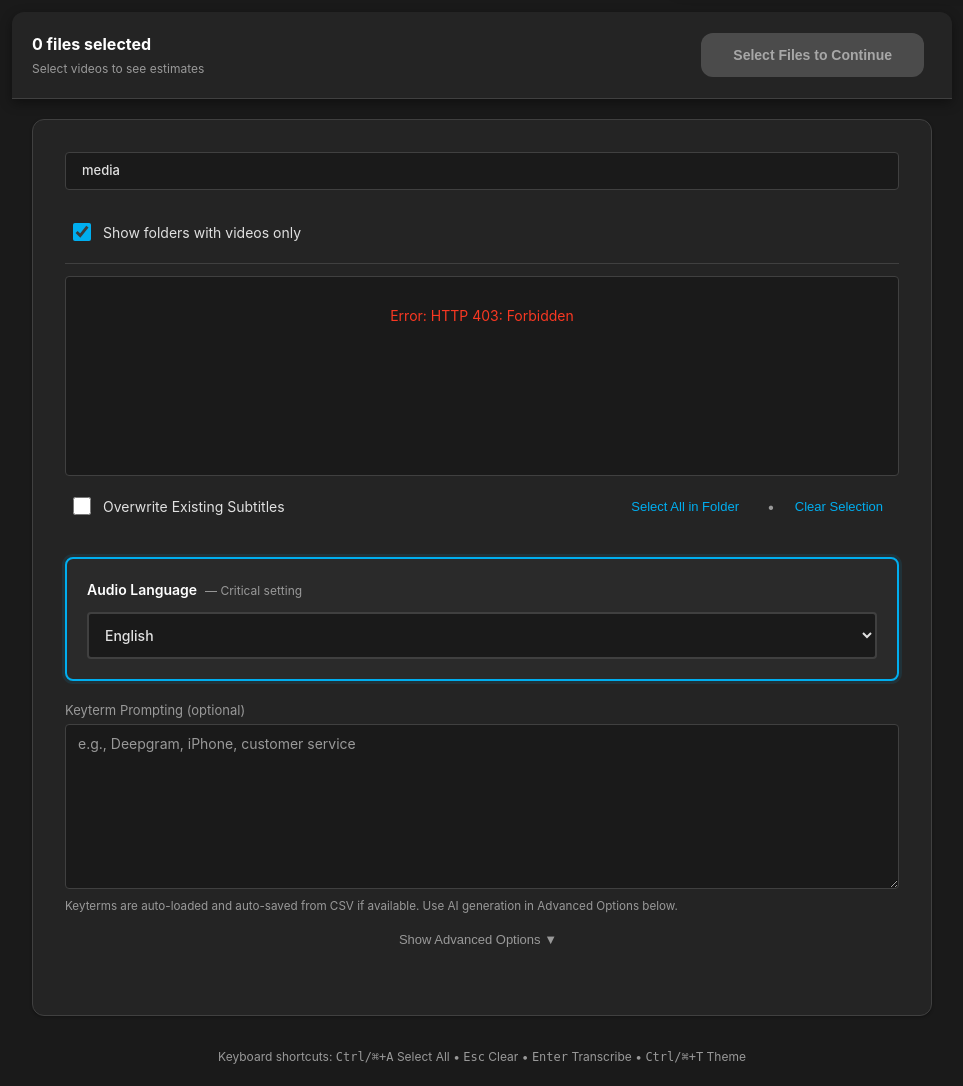
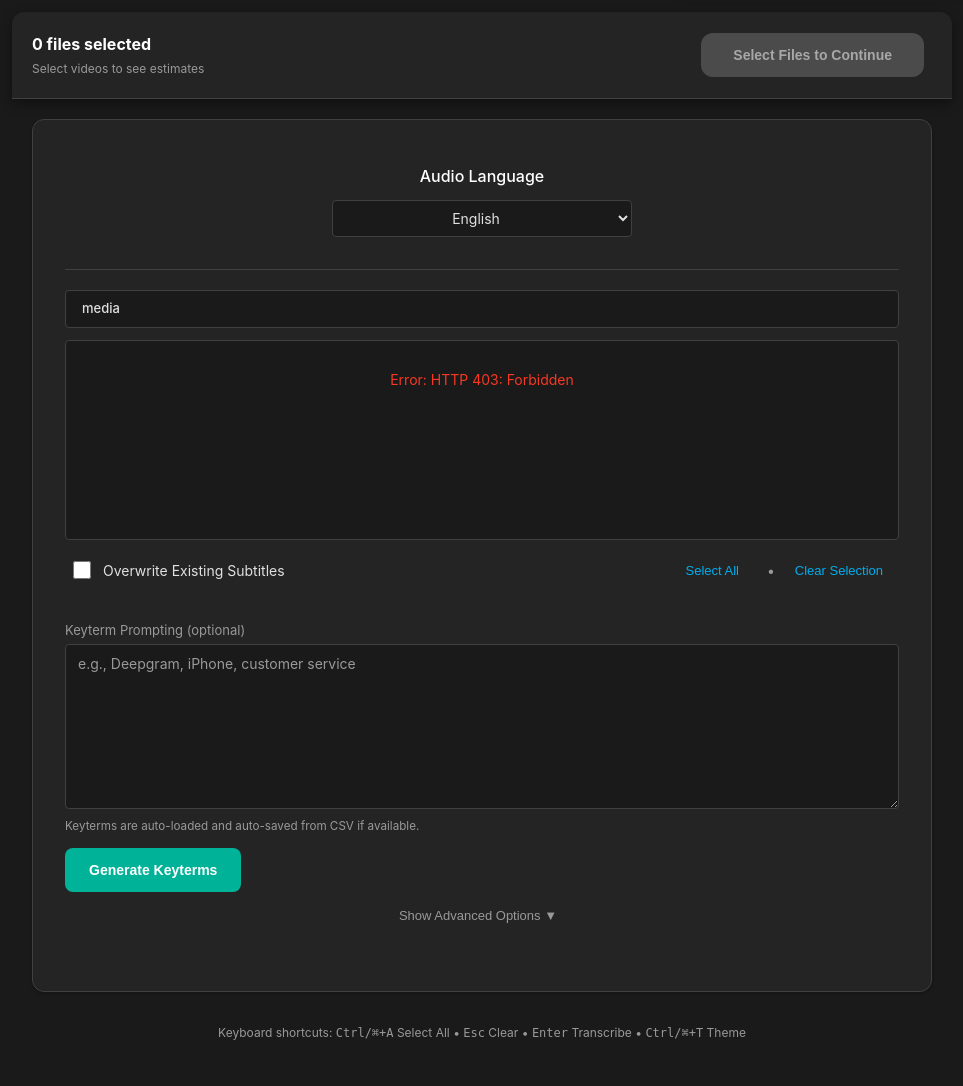
Before and after one commit to tylerbcrawford/deepgram-subtitles, a Flask app: page / in a window 1280 px wide. Shown: the part 109-1195 px from the top of the page, without its empty margins (158-1121 px from the left). After the commit the page ends 1149 px from the top, so only its background shows below. Run offline with Flask 3, Linux system fonts and the light colour scheme.

Commit message:
claude code first try gui

```diff
--- a/web/app.py
+++ b/web/app.py
@@ -291,6 +291,11 @@
     detect_language = body.get("detect_language", False)
     measurements = body.get("measurements", False)
 
+    # Advanced Transcript Features
+    diarization = body.get("diarization", True)  # Default to True (current behavior)
+    utterances = body.get("utterances", True)   # Default to True (current behavior)
+    paragraphs = body.get("paragraphs", True)   # Default to True (current behavior)
+
     # Validate and filter files
     files = []
     for f in raw_files:
@@ -316,7 +321,10 @@
         numerals=numerals,
         filler_words=filler_words,
         detect_language=detect_language,
-        measurements=measurements
+        measurements=measurements,
+        diarization=diarization,
+        utterances=utterances,
+        paragraphs=paragraphs
     )
 
     return jsonify({
--- a/web/static/app.js
+++ b/web/static/app.js
@@ -27,18 +27,37 @@
         })
         .catch(err => console.error('Failed to load config:', err));
 
-    // Reset all checkboxes to default (unchecked) state
+    // Reset checkboxes that should be unchecked by default
     const enableTranscript = document.getElementById('enableTranscript');
     const forceRegenerate = document.getElementById('forceRegenerate');
     const saveRawJson = document.getElementById('saveRawJson');
-    const profanityFilter = document.getElementById('profanityFilter');
+    const detectLanguage = document.getElementById('detectLanguage');
+    const multiLanguage = document.getElementById('multiLanguage');
 
     if (enableTranscript) enableTranscript.checked = false;
     if (forceRegenerate) forceRegenerate.checked = false;
     if (saveRawJson) saveRawJson.checked = false;
+    if (detectLanguage) detectLanguage.checked = false;
+    if (multiLanguage) multiLanguage.checked = false;
 
-    // Reset profanity filter to default (off)
-    if (profanityFilter) profanityFilter.value = 'off';
+    // Set checkboxes that should be checked by default (best practices for subtitles)
+    const numerals = document.getElementById('numerals');
+    const fillerWords = document.getElementById('fillerWords');
+    const measurements = document.getElementById('measurements');
+    const diarization = document.getElementById('diarization');
+    const utterances = document.getElementById('utterances');
+    const paragraphs = document.getElementById('paragraphs');
+
+    if (numerals) numerals.checked = true;
+    if (fillerWords) fillerWords.checked = true; // Remember: this is "Remove filler words"
+    if (measurements) measurements.checked = true;
+    if (diarization) diarization.checked = true;
+    if (utterances) utterances.checked = true;
+    if (paragraphs) paragraphs.checked = true;
+
+    // Reset profanity filter radio buttons to default (off)
+    const profanityFilterOff = document.querySelector('input[name="profanityFilter"][value="off"]');
+    if (profanityFilterOff) profanityFilterOff.checked = true;
 
     // Hide transcript options
     document.getElementById('transcriptOptions').style.display = 'none';
@@ -471,6 +490,19 @@
 }
 
 /* ============================================
+   MULTI-LANGUAGE TOGGLE HANDLER
+   ============================================ */
+
+function handleMultiLanguageToggle() {
+    const multiLanguage = document.getElementById('multiLanguage');
+    const keyTerms = document.getElementById('keyTerms');
+
+    if (multiLanguage && multiLanguage.checked && keyTerms && keyTerms.value.trim()) {
+        showToast('warning', 'Note: Keyterm prompting is not available with multi-language mode');
+    }
+}
+
+/* ============================================
    KEYBOARD SHORTCUTS
    ============================================ */
 
@@ -766,17 +798,34 @@
     }
 
     const model = 'nova-3';
-    const language = document.getElementById('language').value;
-    const profanityFilter = document.getElementById('profanityFilter').value;
+    const multiLanguage = document.getElementById('multiLanguage')?.checked || false;
+    let language = document.getElementById('language').value;
+
+    // If multi-language is enabled, use "multi" instead of dropdown value
+    if (multiLanguage) {
+        language = 'multi';
+    }
+
+    // Get profanity filter value from radio buttons
+    const profanityFilterRadio = document.querySelector('input[name="profanityFilter"]:checked');
+    const profanityFilter = profanityFilterRadio ? profanityFilterRadio.value : 'off';
+
     const enableTranscript = document.getElementById('enableTranscript').checked;
     // forceRegenerate already declared above in the check
     const saveRawJson = document.getElementById('saveRawJson').checked;
 
     // Nova-3 Quality Enhancement parameters
     const numerals = document.getElementById('numerals')?.checked || false;
-    const fillerWords = document.getElementById('fillerWords')?.checked || false;
+    // NOTE: fillerWords checkbox is now "Remove filler words" so we need to reverse the logic
+    const removeFillerWords = document.getElementById('fillerWords')?.checked || false;
+    const fillerWords = !removeFillerWords; // Backend expects true to INCLUDE them
     const detectLanguage = document.getElementById('detectLanguage')?.checked || false;
     const measurements = document.getElementById('measurements')?.checked || false;
+
+    // Advanced Transcript Features
+    const diarization = document.getElementById('diarization')?.checked || false;
+    const utterances = document.getElementById('utterances')?.checked || false;
+    const paragraphs = document.getElementById('paragraphs')?.checked || false;
 
     const requestBody = {
         files: selectedFilesList,
@@ -788,14 +837,26 @@
         numerals: numerals,
         filler_words: fillerWords,
         detect_language: detectLanguage,
-        measurements: measurements
+        measurements: measurements,
+        diarization: diarization,
+        utterances: utterances,
+        paragraphs: paragraphs
     };
 
     const keyTerms = document.getElementById('keyTerms').value.trim();
     if (keyTerms) {
-        requestBody.keyterms = keyTerms.split(',').map(t => t.trim()).filter(t => t.length > 0);
-        // Auto-save keyterms whenever they are provided
-        requestBody.auto_save_keyterms = true;
+        // Validate: keyterms don't work with multi-language
+        if (multiLanguage) {
+            const proceed = confirm('Keyterm prompting is not available with multi-language code-switching mode. Continue without keyterms?');
+            if (!proceed) {
+                document.getElementById('submitBtn').disabled = false;
+                return;
+            }
+        } else {
+            requestBody.keyterms = keyTerms.split(',').map(t => t.trim()).filter(t => t.length > 0);
+            // Auto-save keyterms whenever they are provided
+            requestBody.auto_save_keyterms = true;
+        }
     }
 
     if (enableTranscript) {
--- a/web/static/styles.css
+++ b/web/static/styles.css
@@ -881,9 +881,10 @@
   }
 
   header {
-    padding: var(--space-m) 0;
+    padding: var(--space-s) 0 var(--space-m) 0; /* Reduced top padding on mobile */
     flex-direction: row;
     justify-content: space-between;
+    margin-bottom: var(--space-m); /* Reduced gap between header and action bar */
   }
 
   h1 {
@@ -1308,28 +1309,94 @@
   margin-bottom: var(--space-m);
 }
 
-/* Priority Control Styling */
-.priority-control {
-  background: var(--bg-secondary);
+/* Priority Control Styling - REMOVED for Dieter Rams design refresh */
+
+/* Language Section - Centered, top of card */
+.language-section {
+  text-align: center;
+  padding: var(--space-m) var(--space-l) var(--space-xl);
+  margin-bottom: var(--space-l);
+  border-bottom: 1px solid var(--border);
+}
+
+.language-section .form-group {
+  max-width: 400px;
+  margin: 0 auto;
+}
+
+.language-section label[for="language"] {
+  display: block;
+  margin-bottom: var(--space-m);
+  font-size: var(--font-h3);
+  font-weight: 500;
+  color: var(--text-primary);
+}
+
+.language-section select {
+  width: 100%;
+  max-width: 300px;
+  margin: 0 auto;
+  text-align: center;
+}
+
+.language-section .help-text {
+  font-size: var(--font-small);
+  color: var(--text-tertiary);
+  margin: 0 auto;
+  max-width: 400px;
+  line-height: var(--line-height-normal);
+}
+
+/* Radio Button Styling */
+.radio-group {
+  display: flex;
+  gap: var(--space-l);
+  flex-wrap: wrap;
+}
+
+.radio-label {
+  display: flex;
+  align-items: center;
+  cursor: pointer;
+  user-select: none;
+  font-size: var(--font-body);
+  color: var(--text-secondary);
+  transition: color 0.2s ease;
+}
+
+.radio-label:hover {
+  color: var(--text-primary);
+}
+
+.radio-label input[type="radio"] {
+  margin-right: var(--space-s);
+  cursor: pointer;
+  accent-color: var(--color-blue);
+}
+
+/* Consistent Card Styling for Advanced Options Sections */
+.transcript-settings,
+.nova-settings,
+.advanced-transcript-settings,
+.browser-preferences-settings {
   padding: var(--space-l);
+  border: 1px solid var(--border);
   border-radius: var(--radius-md);
-  border: 2px solid var(--color-blue);
-  box-shadow: 0 0 0 3px rgba(0, 174, 239, 0.1);
-}
-
-.priority-control label {
-  font-size: var(--font-body);
+  background-color: var(--bg-secondary);
+  margin-bottom: var(--space-l);
+}
+
+.section-title {
+  font-size: var(--font-h3);
+  font-weight: 500;
+  color: var(--text-primary);
   margin-bottom: var(--space-m);
 }
 
-.priority-control select {
-  font-weight: 500;
-  border: 2px solid var(--border);
-}
-
-.priority-control select:focus {
-  border-color: var(--color-blue);
-  box-shadow: 0 0 0 3px rgba(0, 174, 239, 0.1);
+.help-text {
+  font-size: var(--font-small);
+  color: var(--text-tertiary);
+  line-height: var(--line-height-normal);
 }
 
 /* ============================================
--- a/web/templates/index.html
+++ b/web/templates/index.html
@@ -42,58 +42,11 @@
             <!-- File Selection Section -->
             <section aria-label="File selection">
                 <div class="card">
-                    <!-- Current Directory Display -->
-                    <div class="breadcrumb" id="breadcrumb">
-                        <span class="breadcrumb-item current">media</span>
-                    </div>
-
-                    <!-- Folder Filter Toggle -->
-                    <div class="browser-toolbar" style="border-bottom: 1px solid var(--border); padding-bottom: var(--space-m);">
-                        <div class="toolbar-left">
-                            <label class="checkbox-label minimal" style="margin: 0;">
-                                <input type="checkbox" id="onlyFoldersWithVideos" checked onchange="toggleFolderFilter()">
-                                <span>Show folders with videos only</span>
-                            </label>
-                        </div>
-                        <div class="toolbar-right">
-                            <span id="folderCount" style="font-size: var(--font-caption); color: var(--text-tertiary);"></span>
-                        </div>
-                    </div>
-
-                    <!-- Directory Browser -->
-                    <div id="directoryBrowser">
-                        <div id="directoryList" class="files-list">
-                            <div id="skeleton" class="skeleton-loader hidden">
-                                <div class="skeleton-item"></div>
-                                <div class="skeleton-item"></div>
-                                <div class="skeleton-item"></div>
-                            </div>
-                        </div>
-                    </div>
-
-                    <!-- Selection Actions with Overwrite Option -->
-                    <div class="browser-toolbar" style="border-bottom: none; padding-top: var(--space-m);">
-                        <div class="toolbar-left">
-                            <label class="checkbox-label" style="margin: 0;">
-                                <input type="checkbox" id="forceRegenerate">
-                                <span>Overwrite Existing Subtitles</span>
-                            </label>
-                        </div>
-                        <div class="toolbar-right">
-                            <button class="btn-link" onclick="selectAllInFolder()" id="selectAllBtn">Select All in Folder</button>
-                            <span class="separator">•</span>
-                            <button class="btn-link" onclick="selectNone()">Clear Selection</button>
-                        </div>
-                    </div>
-
-                    <!-- Configuration Options - Language First (Priority Control) -->
-                    <div class="config-section" style="margin-top: var(--space-l);">
-                        <div class="form-group priority-control">
-                            <label for="language">
-                                <span style="font-weight: 600; color: var(--text-primary);">Audio Language</span>
-                                <span style="color: var(--text-tertiary); font-size: var(--font-small); margin-left: var(--space-xs);">— Critical setting</span>
-                            </label>
-                            <select id="language" style="font-size: var(--font-body); padding: var(--space-m);">
+                    <!-- Language Selection - Top Priority -->
+                    <div class="language-section">
+                        <div class="form-group">
+                            <label for="language">Audio Language</label>
+                            <select id="language">
                                 <option value="en">English</option>
                                 <option value="en-US">English (US)</option>
                                 <option value="en-AU">English (Australia)</option>
@@ -124,13 +77,50 @@
                                 <option value="id">Indonesian</option>
                             </select>
                         </div>
+                    </div>
 
-                        <div class="form-group" style="margin-top: var(--space-l);">
+                    <!-- Current Directory Display -->
+                    <div class="breadcrumb" id="breadcrumb">
+                        <span class="breadcrumb-item current">media</span>
+                    </div>
+
+                    <!-- Directory Browser -->
+                    <div id="directoryBrowser">
+                        <div id="directoryList" class="files-list">
+                            <div id="skeleton" class="skeleton-loader hidden">
+                                <div class="skeleton-item"></div>
+                                <div class="skeleton-item"></div>
+                                <div class="skeleton-item"></div>
+                            </div>
+                        </div>
+                    </div>
+
+                    <!-- Selection Actions with Overwrite Option -->
+                    <div class="browser-toolbar" style="border-bottom: none; padding-top: var(--space-m);">
+                        <div class="toolbar-left">
+                            <label class="checkbox-label" style="margin: 0;">
+                                <input type="checkbox" id="forceRegenerate">
+                                <span>Overwrite Existing Subtitles</span>
+                            </label>
+                        </div>
+                        <div class="toolbar-right">
+                            <button class="btn-link" onclick="selectAllInFolder()" id="selectAllBtn">Select All</button>
+                            <span class="separator">•</span>
+                            <button class="btn-link" onclick="selectNone()">Clear Selection</button>
+                        </div>
+                    </div>
+
+                    <!-- Configuration Options -->
+                    <div class="config-section" style="margin-top: var(--space-l);">
+                        <div class="form-group">
                             <label for="keyTerms">Keyterm Prompting (optional)</label>
                             <textarea id="keyTerms" rows="7" placeholder="e.g., Deepgram, iPhone, customer service" aria-label="Keyterm prompting (optional)"></textarea>
                             <small style="color: var(--text-tertiary); display: block; margin-top: var(--space-xs);">
-                                Keyterms are auto-loaded and auto-saved from CSV if available. Use AI generation in Advanced Options below.
+                                Keyterms are auto-loaded and auto-saved from CSV if available.
                             </small>
+                            <button id="generateKeytermsBtn" class="btn-secondary" style="margin-top: var(--space-m);" title="Generate keyterms using AI">
+                                Generate Keyterms
+                            </button>
                         </div>
 
                         <!-- Advanced Options Toggle -->
@@ -143,15 +133,10 @@
 
                     <!-- Advanced Options (Collapsible) -->
                     <div id="advancedOptions" class="config-section hidden" style="padding-top: var(--space-l);">
-                        <div class="form-group">
-                            <label for="profanityFilter">Profanity Filter</label>
-                            <select id="profanityFilter">
-                                <option value="off">Off</option>
-                                <option value="tag">Tag</option>
-                                <option value="remove">Remove</option>
-                            </select>
-                        </div>
 
+                        <!-- Transcript Options -->
+                        <div class="transcript-settings">
+                            <h3 class="section-title">Transcript Options</h3>
                             <div class="checkbox-group">
                                 <label class="checkbox-label">
                                     <input type="checkbox" id="enableTranscript" onchange="toggleTranscriptOptions()">
@@ -162,26 +147,72 @@
                                     <span>Save Raw JSON</span>
                                 </label>
                             </div>
+                        </div>
 
                         <!-- Nova-3 Quality Enhancements -->
-                        <div style="margin-top: var(--space-l);">
-                            <h4 style="margin-bottom: var(--space-s); color: var(--text-secondary);">Nova-3 Quality Enhancements</h4>
+                        <div class="nova-settings">
+                            <h3 class="section-title">Nova-3 Quality Enhancements</h3>
                             <div class="checkbox-group">
                                 <label class="checkbox-label">
-                                    <input type="checkbox" id="numerals">
+                                    <input type="checkbox" id="numerals" checked>
                                     <span>Convert Numbers (e.g., "twenty twenty four" → "2024")</span>
                                 </label>
                                 <label class="checkbox-label">
-                                    <input type="checkbox" id="fillerWords">
-                                    <span>Include Filler Words ("uh", "um" - usually off for subtitles)</span>
+                                    <input type="checkbox" id="fillerWords" checked>
+                                    <span>Remove filler words ("uh", "um")</span>
+                                </label>
+                                <label class="checkbox-label">
+                                    <input type="checkbox" id="measurements" checked>
+                                    <span>Convert Measurements (e.g., "fifty meters" → "50m")</span>
                                 </label>
                                 <label class="checkbox-label">
                                     <input type="checkbox" id="detectLanguage">
-                                    <span>Auto-detect Language (for international content)</span>
+                                    <span>Auto-detect language</span>
                                 </label>
                                 <label class="checkbox-label">
-                                    <input type="checkbox" id="measurements">
-                                    <span>Convert Measurements (e.g., "fifty meters" → "50m")</span>
+                                    <input type="checkbox" id="multiLanguage" onchange="handleMultiLanguageToggle()">
+                                    <span>Multi-language code-switching</span>
+                                </label>
+                            </div>
+                            <p class="help-text" style="margin-top: var(--space-m);">
+                                <strong>Auto-detect</strong> identifies the dominant language in single-language audio. Use when the content language is unknown.<br>
+                                <strong>Multi-language</strong> is for bilingual conversations where speakers switch between languages (Nova-2/Nova-3 only).
+                            </p>
+
+                            <div class="form-group" style="margin-top: var(--space-l);">
+                                <label>Profanity Filter</label>
+                                <div class="radio-group">
+                                    <label class="radio-label">
+                                        <input type="radio" name="profanityFilter" value="off" checked>
+                                        <span>Off</span>
+                                    </label>
+                                    <label class="radio-label">
+                                        <input type="radio" name="profanityFilter" value="tag">
+                                        <span>Tag</span>
+                                    </label>
+                                    <label class="radio-label">
+                                        <input type="radio" name="profanityFilter" value="remove">
+                                        <span>Remove</span>
+                                    </label>
+                                </div>
+                            </div>
+                        </div>
+
+                        <!-- Advanced Transcript Features -->
+                        <div class="advanced-transcript-settings">
+                            <h3 class="section-title">Advanced Transcript Features</h3>
+                            <div class="checkbox-group">
+                                <label class="checkbox-label">
+                                    <input type="checkbox" id="diarization" checked>
+                                    <span>Speaker diarization</span>
+                                </label>
+                                <label class="checkbox-label">
+                                    <input type="checkbox" id="utterances" checked>
+                                    <span>Utterance segmentation</span>
+                                </label>
+                                <label class="checkbox-label">
+                                    <input type="checkbox" id="paragraphs" checked>
+                                    <span>Paragraph formatting</span>
                                 </label>
                             </div>
                         </div>
@@ -224,10 +255,15 @@
                                 <input type="checkbox" id="preserveExisting">
                                 <span>Merge with existing keyterms (instead of replacing)</span>
                             </label>
+                        </div>
 
-                            <button id="generateKeytermsBtn" class="btn-secondary" style="width: 100%; margin-top: var(--space-m);" title="Generate keyterms using AI">
-                                <span class="icon">🤖</span> Generate Keyterms with AI
-                            </button>
+                        <!-- Browser Preferences -->
+                        <div class="browser-preferences-settings">
+                            <h3 class="section-title">Browser Preferences</h3>
+                            <label class="checkbox-label">
+                                <input type="checkbox" id="onlyFoldersWithVideos" checked onchange="toggleFolderFilter()">
+                                <span>Show folders with videos only</span>
+                            </label>
                         </div>
                     </div>
                 </div>
```
Also changed, not shown: core/transcribe.py (+7 -4 lines), web/tasks.py (+18 -5 lines). Lines whose indentation alone changed are shown as unchanged.
